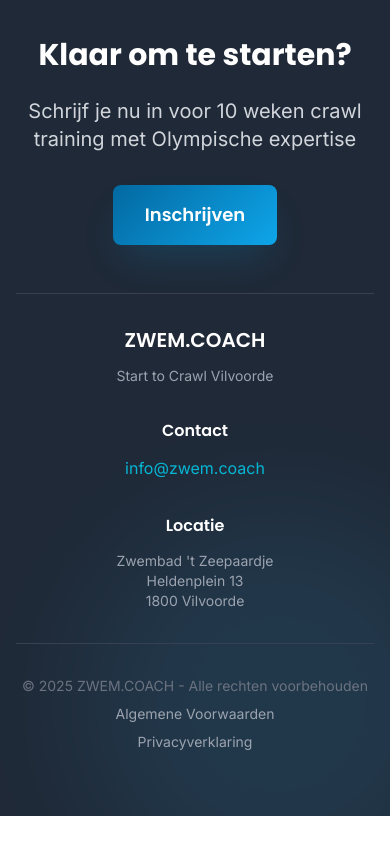
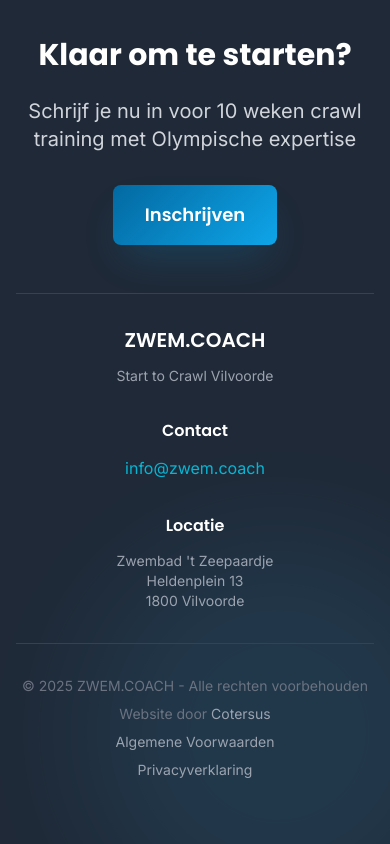
Before and after one commit to Wardpel/zwem.coach, a Next.js app: page / in a window 390 px wide. Shown: the part 8589-9433 px from the top of the page. Before the commit the page ends 9405 px from the top, so only its background shows below. Built offline with nearby package versions, Linux system fonts and the light colour scheme; no server answers.

Commit message:
Add Cotersus company link to website (#13)

```diff
--- a/src/components/Footer.tsx
+++ b/src/components/Footer.tsx
@@ -67,10 +67,24 @@ export default function Footer() {
           </div>
 
           <div className="mt-8 pt-8 border-t border-gray-700 text-center md:text-left text-sm text-gray-500 md:flex md:items-center md:justify-between md:gap-6">
-            <span className="block md:inline">
-              © {new Date().getFullYear()} ZWEM.COACH - Alle rechten
-              voorbehouden
-            </span>
+            <div className="flex flex-col md:flex-row items-center gap-2 md:gap-4">
+              <span className="block md:inline">
+                © {new Date().getFullYear()} ZWEM.COACH - Alle rechten
+                voorbehouden
+              </span>
+              <span className="hidden md:inline text-gray-600">•</span>
+              <span>
+                Website door{' '}
+                <a
+                  href="https://www.cotersus.be/"
+                  target="_blank"
+                  rel="noopener noreferrer sponsored nofollow"
+                  className="text-gray-400 hover:text-white transition-colors"
+                >
+                  Cotersus
+                </a>
+              </span>
+            </div>
             <div className="flex flex-col md:flex-row items-center gap-2 md:gap-4 mt-2 md:mt-0">
               <a
                 href="/algemene-voorwaarden"
```
